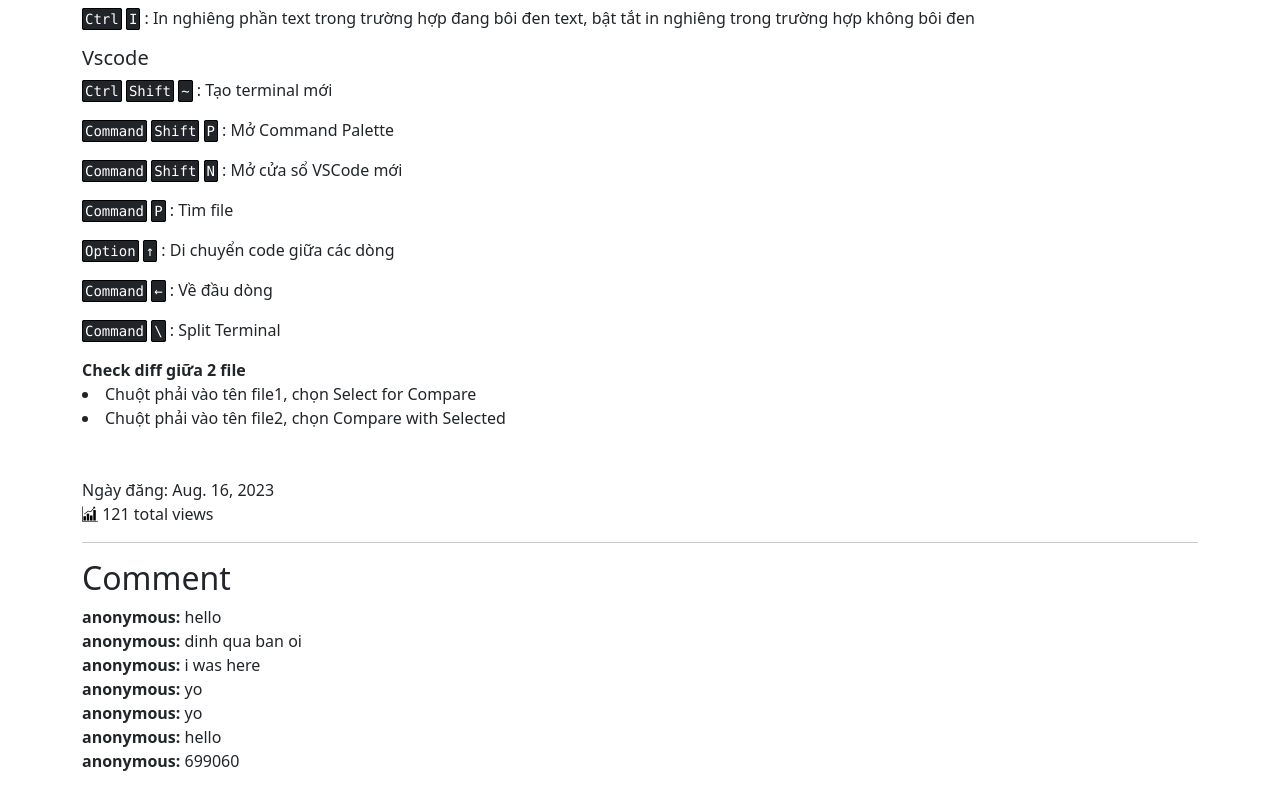
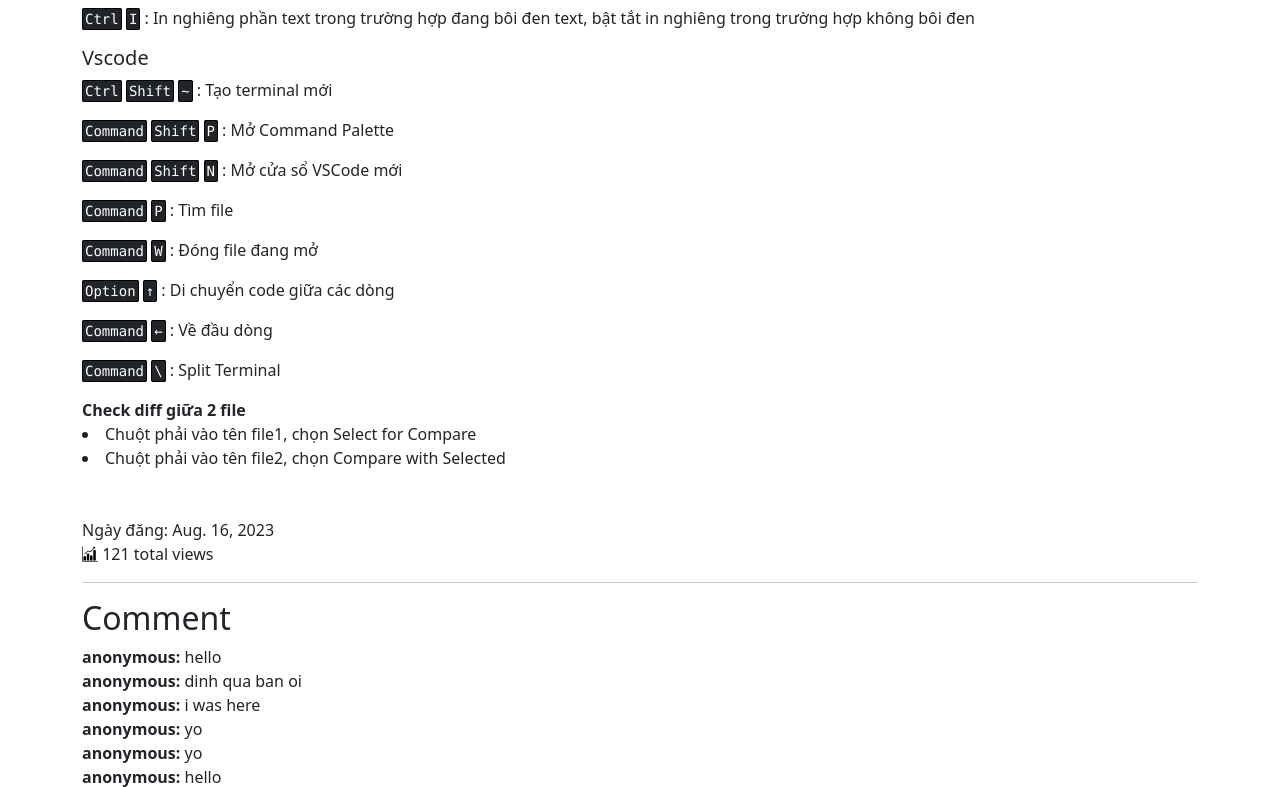
Before and after one commit to NguyenQuangMinh0504/my_website, a Django app: template django_my_website/blog/templates/useful-stuffs.html in a window 1280 px wide. Shown: the part 2435-3222 px from the top of the page. Run offline with Django 4.2, Linux system fonts and the light colour scheme; the template is opened without the code that fills it: values that come from a table or form of the project are taken from there, others are empty; data comes from the database, SQL or seed files in the repository.

Commit message:
Modify useful stuffs file

```diff
--- a/django_my_website/blog/templates/useful-stuffs.html
+++ b/django_my_website/blog/templates/useful-stuffs.html
@@ -72,6 +72,7 @@ Telegram (<a href="https://desktop.telegram.org">https://desktop.telegram.org</a
     <p><kbd>Command</kbd> <kbd>Shift</kbd> <kbd>P</kbd> : Mở Command Palette</p>
     <p><kbd>Command</kbd> <kbd>Shift</kbd> <kbd>N</kbd> : Mở cửa sổ VSCode mới</p>
     <p><kbd>Command</kbd> <kbd>P</kbd> : Tìm file</p>
+    <p><kbd>Command</kbd> <kbd>W</kbd> : Đóng file đang mở</p>
     <p><kbd>Option</kbd> <kbd><span>&#8593;</span></kbd> : Di chuyển code giữa các dòng</p>
     <p><kbd>Command</kbd> <kbd><span>&#8592;</span></kbd> : Về đầu dòng</p>
     <p><kbd>Command</kbd> <kbd>&#92;</kbd> : Split Terminal</p>
```
